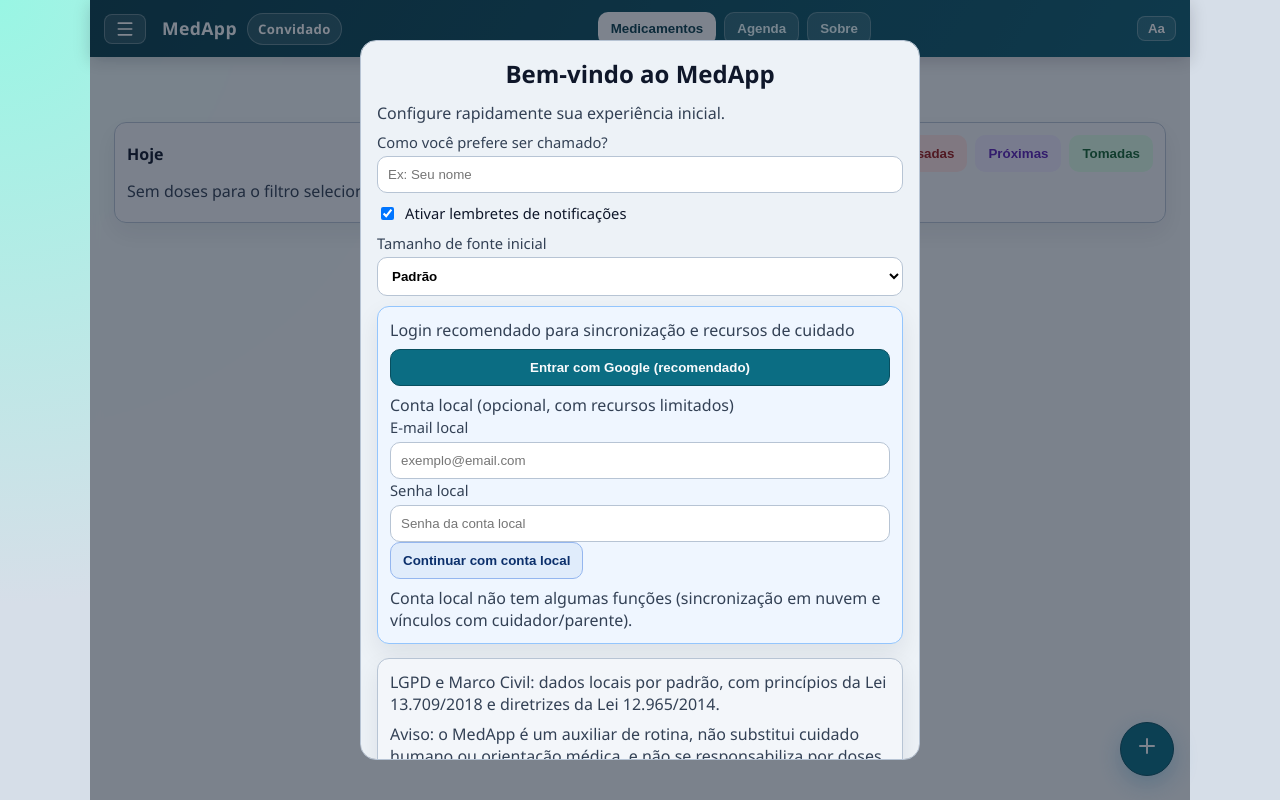
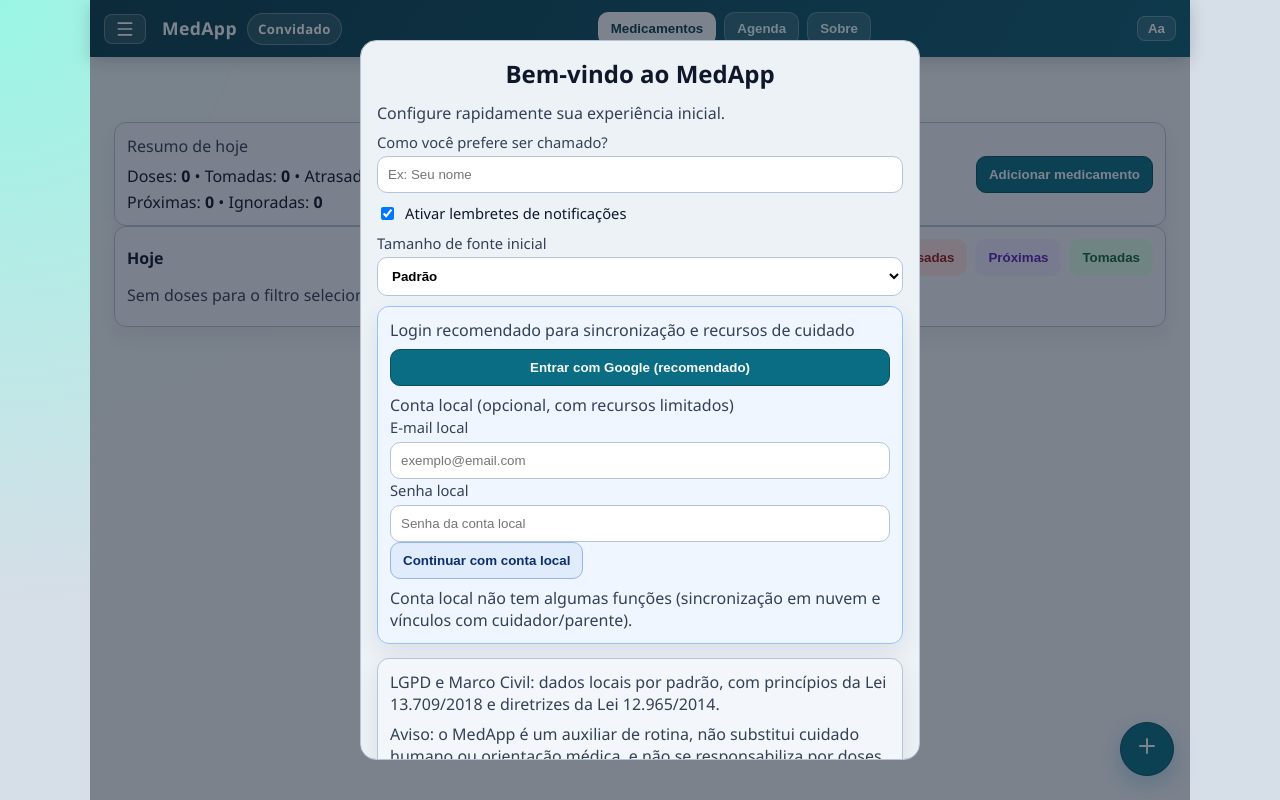
Before and after one commit to Garcez7R/medapp, a React (Vite) app: page / in a window 1280 px wide. Built offline with nearby package versions, Linux system fonts and the light colour scheme.

Commit message:
feat: reorganizar layout de medicamentos para melhor usabilidade

```diff
--- a/src/pages/MedicationsPage.tsx
+++ b/src/pages/MedicationsPage.tsx
@@ -1,5 +1,5 @@
 import { useEffect, useMemo, useState } from 'react';
-import { Plus } from 'lucide-react';
+import { AlarmClock, Check, Plus, SkipForward, Undo2 } from 'lucide-react';
 import { MedicationFormModal } from '../components/MedicationFormModal';
 import type { Medication } from '../types';
 import {
@@ -62,6 +62,21 @@
       return true;
     });
   }, [todayEntries, now, timelineFilter]);
+
+  const summary = useMemo(() => {
+    const total = todayEntries.length;
+    const taken = todayEntries.filter((entry) => entry.taken).length;
+    const skipped = todayEntries.filter((entry) => entry.skipped).length;
+    const overdue = todayEntries.filter((entry) => {
+      const when = new Date(entry.dateTimeIso);
+      return when < now && !entry.taken && !entry.skipped;
+    }).length;
+    const upcoming = todayEntries.filter((entry) => {
+      const when = new Date(entry.dateTimeIso);
+      return when >= now && !entry.taken && !entry.skipped;
+    }).length;
+    return { total, taken, skipped, overdue, upcoming };
+  }, [todayEntries, now]);
 
   useEffect(() => {
     const checkAndNotify = async () => {
@@ -156,7 +171,27 @@
 
   return (
     <div>
-      <h2 className="page-title">Medicamentos/Dosagens</h2>
+      <h2 className="page-title">Medicamentos</h2>
+
+      <div className="card meds-summary">
+        <div>
+          <p className="card-sub" style={{ marginTop: 0 }}>
+            Resumo de hoje
+          </p>
+          <p style={{ margin: 0 }}>
+            Doses: <strong>{summary.total}</strong> • Tomadas: <strong>{summary.taken}</strong> • Atrasadas:{' '}
+            <strong>{summary.overdue}</strong>
+          </p>
+          <p style={{ margin: '4px 0 0' }}>
+            Próximas: <strong>{summary.upcoming}</strong> • Ignoradas: <strong>{summary.skipped}</strong>
+          </p>
+        </div>
+        <div className="row">
+          <button className="btn-primary" onClick={() => setIsCreating(true)}>
+            Adicionar medicamento
+          </button>
+        </div>
+      </div>
 
       <div className="card" style={{ marginBottom: 12 }}>
         <div className="card-head">
@@ -197,15 +232,20 @@
             const overdue = when < now && !entry.taken && !entry.skipped;
             return (
               <div className={`dose-row ${entry.taken ? 'taken' : overdue ? 'pending' : ''}`} key={entry.key}>
-                <div>
+                <div className="dose-main">
                   <strong>{capitalize(entry.medicationName)}</strong>
                   <div className="card-sub" style={{ margin: 0 }}>
                     {entry.dosage} • {entry.time}
                     {entry.skipped ? ' • Ignorada' : ''}
-                    {entry.snoozedUntil ? ` • Adiada até ${new Date(entry.snoozedUntil).toLocaleTimeString('pt-BR', { hour: '2-digit', minute: '2-digit' })}` : ''}
+                    {entry.snoozedUntil
+                      ? ` • Adiada até ${new Date(entry.snoozedUntil).toLocaleTimeString('pt-BR', {
+                          hour: '2-digit',
+                          minute: '2-digit'
+                        })}`
+                      : ''}
                   </div>
                 </div>
-                <div className="row">
+                <div className="dose-actions">
                   <button
                     className={entry.taken ? 'btn-dose-undo' : 'btn-dose-take'}
                     onClick={() => {
@@ -214,21 +254,25 @@
                       toggleDose(med, new Date(entry.dateTimeIso));
                     }}
                   >
+                    {entry.taken ? <Undo2 size={16} /> : <Check size={16} />}
                     {entry.taken ? 'Desfazer' : 'Tomar'}
                   </button>
                   {!entry.taken && !entry.skipped && (
                     <>
                       <button className="btn-dose-snooze" onClick={() => actionSnooze(entry.key)}>
-                        Adiar 10m
+                        <AlarmClock size={16} />
+                        Adiar
                       </button>
                       <button className="btn-dose-skip" onClick={() => actionSkip(entry.key)}>
+                        <SkipForward size={16} />
                         Pular
                       </button>
                     </>
                   )}
                   {entry.skipped && (
                     <button className="btn-dose-undo" onClick={() => actionUndoSkip(entry.key)}>
-                      Desfazer pulo
+                      <Undo2 size={16} />
+                      Desfazer
                     </button>
                   )}
                 </div>
@@ -255,17 +299,18 @@
               </div>
             </div>
 
-            <p className="card-sub">
-              Dosagem: {med.dosage}
-              <br />
-              Frequência: a cada {med.frequency}h | Duração: {med.duration} dias
-              <br />
-              Início: {med.time}
-            </p>
+            <div className="med-card-meta">
+              <span>{med.dosage}</span>
+              <span>A cada {med.frequency}h</span>
+              <span>Início {med.time}</span>
+              <span>Duração {med.duration} dias</span>
+            </div>
 
-            <button className="btn-soft" onClick={() => setDosesModalForId(med.id)}>
-              Ver doses
-            </button>
+            <div className="med-actions-row">
+              <button className="btn-soft" onClick={() => setDosesModalForId(med.id)}>
+                Ver doses
+              </button>
+            </div>
           </article>
         ))}
       </div>
--- a/src/styles.css
+++ b/src/styles.css
@@ -161,6 +161,34 @@
 .med-list {
   display: grid;
   gap: 10px;
+}
+
+.meds-summary {
+  display: flex;
+  align-items: center;
+  justify-content: space-between;
+  gap: 12px;
+  flex-wrap: wrap;
+}
+
+.med-card-meta {
+  display: flex;
+  flex-wrap: wrap;
+  gap: 6px 10px;
+  margin-top: 8px;
+  color: var(--muted);
+  font-size: 0.9rem;
+}
+
+.med-card-meta span {
+  background: var(--surface);
+  border: 1px solid var(--border);
+  border-radius: 999px;
+  padding: 4px 10px;
+}
+
+.med-actions-row {
+  margin-top: 10px;
 }
 
 .card {
@@ -478,6 +506,26 @@
   display: flex;
   align-items: center;
   justify-content: space-between;
+  gap: 10px;
+}
+
+.dose-main {
+  min-width: 0;
+}
+
+.dose-actions {
+  display: flex;
+  gap: 6px;
+  flex-wrap: wrap;
+  align-items: center;
+}
+
+.dose-actions button {
+  display: inline-flex;
+  align-items: center;
+  gap: 6px;
+  padding: 8px 10px;
+  font-size: 0.85rem;
 }
 
 .dose-row.taken {
```
